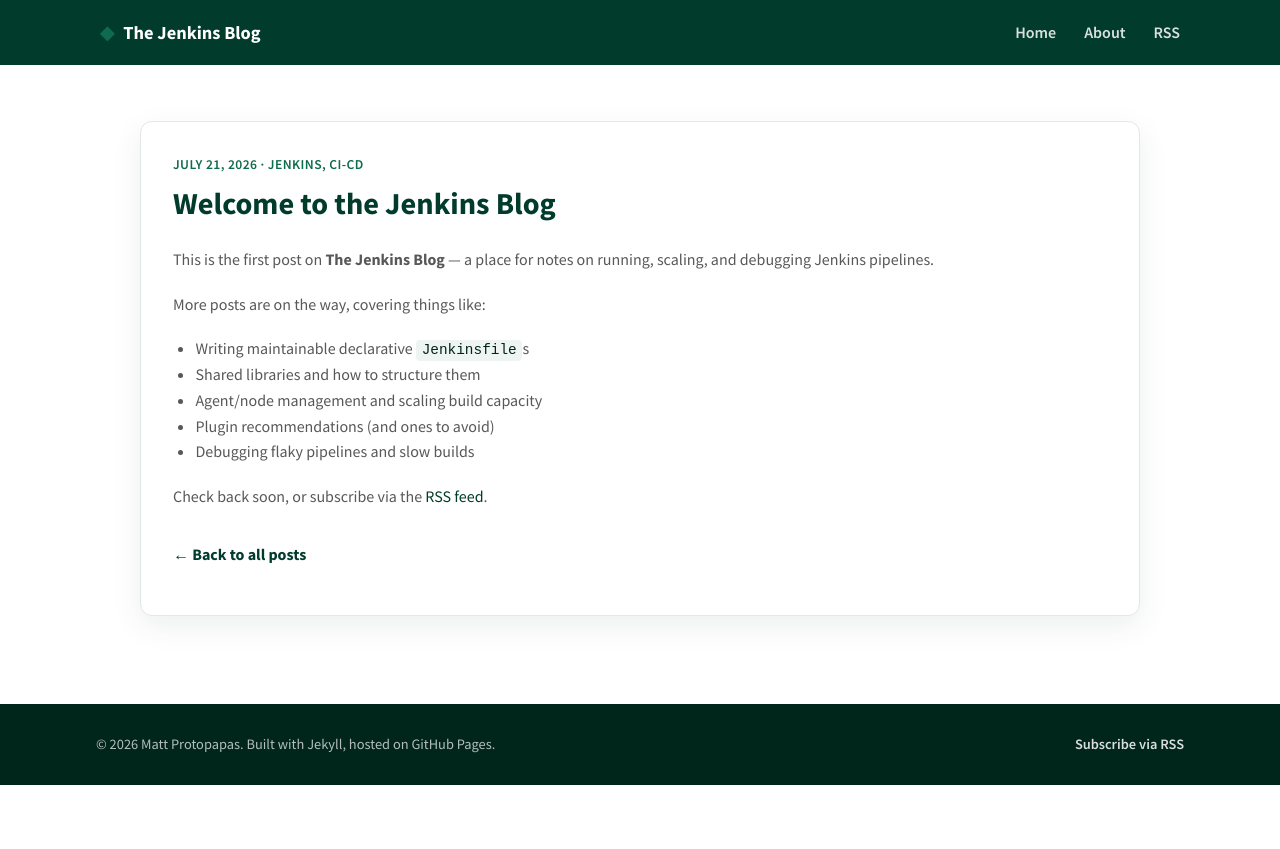
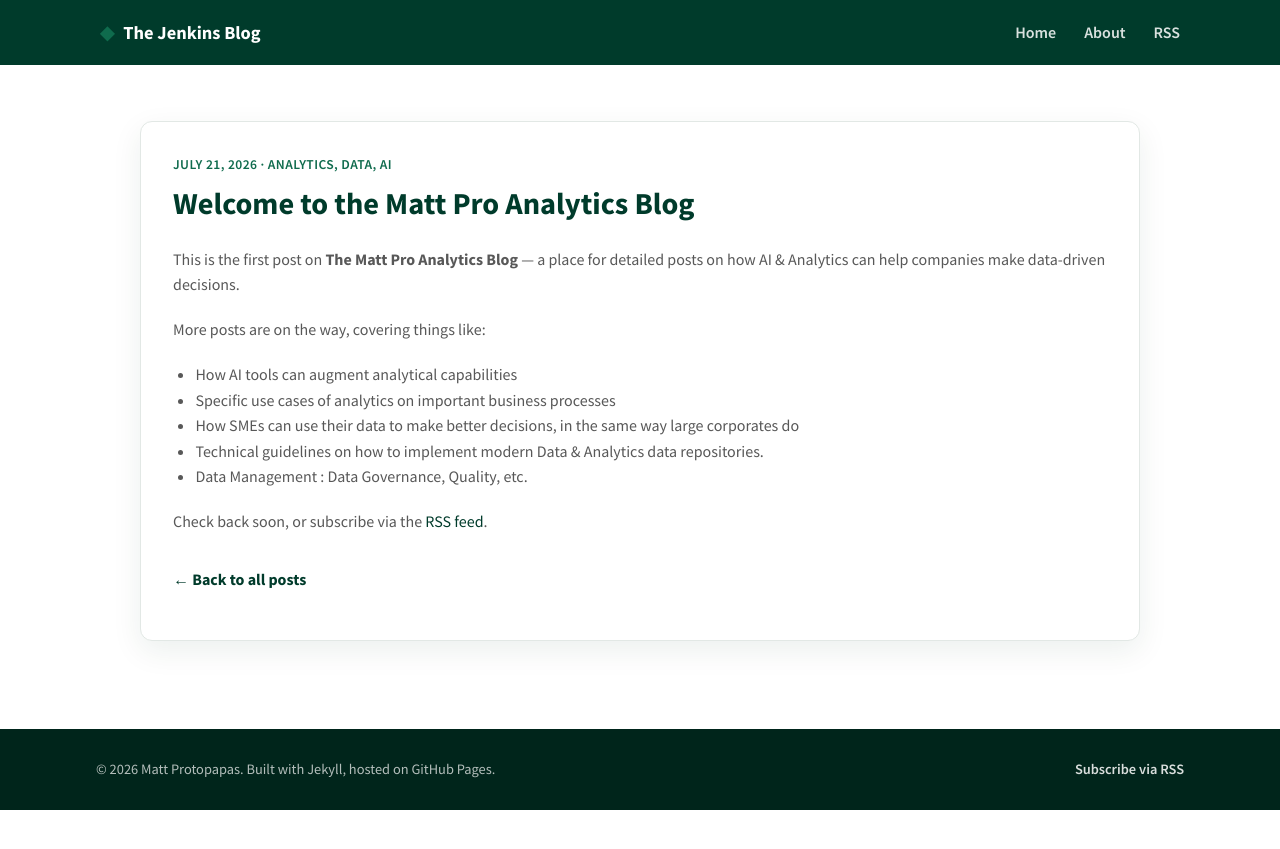
Before and after one commit to MattProtopapas/MattProtopapas.github.io, a Jekyll site: the page built from _posts/2026-07-21-welcome-to-the-jenkins-blog.md, in a window 1280 px wide. Shown: the top 849 px of the page. Built offline with Jekyll 4.4.1, drawn with Linux system fonts in a browser that asks for light colours.

Commit message:
first post

```diff
--- a/_posts/2026-07-21-welcome-to-the-jenkins-blog.md
+++ b/_posts/2026-07-21-welcome-to-the-jenkins-blog.md
@@ -1,18 +1,18 @@
 ---
 layout: post
-title: "Welcome to the Jenkins Blog"
+title: "Welcome to the Matt Pro Analytics Blog"
 date: 2026-07-21
-tags: [jenkins, ci-cd]
+tags: [analytics, data, AI]
 ---
 
-This is the first post on **The Jenkins Blog** — a place for notes on running, scaling, and debugging Jenkins pipelines.
+This is the first post on **The Matt Pro Analytics Blog** — a place for detailed posts on how AI &amp; Analytics can help companies make data-driven decisions.
 
 More posts are on the way, covering things like:
 
-- Writing maintainable declarative `Jenkinsfile`s
-- Shared libraries and how to structure them
-- Agent/node management and scaling build capacity
-- Plugin recommendations (and ones to avoid)
-- Debugging flaky pipelines and slow builds
+- How AI tools can augment analytical capabilities
+- Specific use cases of analytics on important business processes
+- How SMEs can use their data to make better decisions, in the same way large corporates do
+- Technical guidelines on how to implement modern Data &amp; Analytics data repositories.
+- Data Management : Data Governance, Quality, etc.
 
 Check back soon, or subscribe via the [RSS feed]({{ '/feed.xml' | relative_url }}).
```
